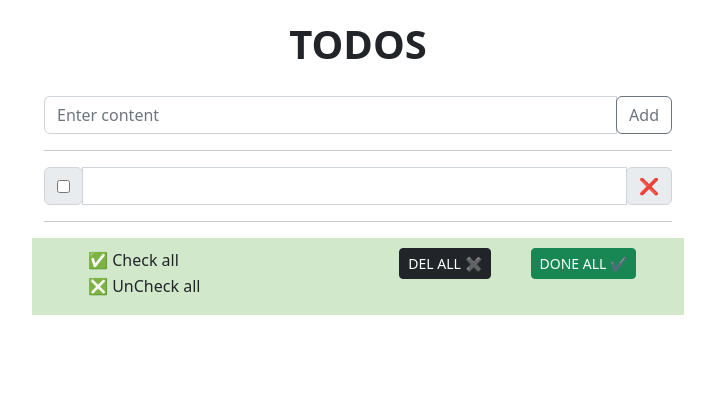
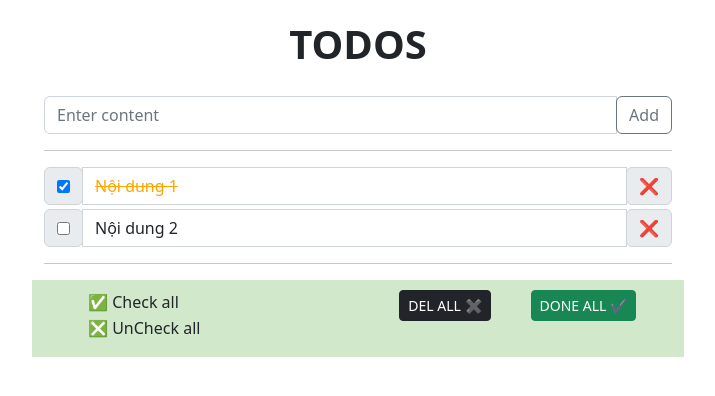
Before and after one commit to nhocvukhoa/vue_todo_list, a Vue app: page / in a window 1280 px wide. Shown: the top 396 px of the page, without its empty margins (282-997 px from the left). Built offline with nearby package versions, Linux system fonts and the light colour scheme.

Commit message:
feature show todo list

```diff
--- a/src/components/TodoPage.vue
+++ b/src/components/TodoPage.vue
@@ -17,17 +17,27 @@
         </div>
         <hr />
         <ul class="list-unstyled">
-          <li class="ui-state-default li-items mt-1">
+          <li
+            class="ui-state-default li-items mt-1"
+            v-for="todo in todos"
+            :key="todo.id"
+          >
             <div class="input-group">
               <div class="input-group-prepend">
                 <div class="input-group-text">
                   <input
                     type="checkbox"
                     aria-label="Radio button for following text input"
+                    :checked="todo.checked"
                   />
                 </div>
               </div>
-              <input type="text" class="form-control" />
+              <input
+                type="text"
+                class="form-control"
+                :class="{ 'done-task': todo.completed }"
+                v-model="todo.content"
+              />
               <div class="input-group-append remove-icon">
                 <span class="input-group-text">&#10060;</span>
               </div>
@@ -68,7 +78,28 @@
   </div>
 </template>
 
-<script></script>
+<script>
+export default {
+  data() {
+    return {
+      todos: [
+        {
+          id: 1,
+          content: "Nội dung 1",
+          checked: true,
+          completed: true,
+        },
+        {
+          id: 2,
+          content: "Nội dung 2",
+          checked: false,
+          completed: false,
+        },
+      ],
+    };
+  },
+};
+</script>
 
 <!-- Thêm "scoped" giới hạn CSS bên dưới chỉ áp dụng cho component này -->
 <style scoped>
```
